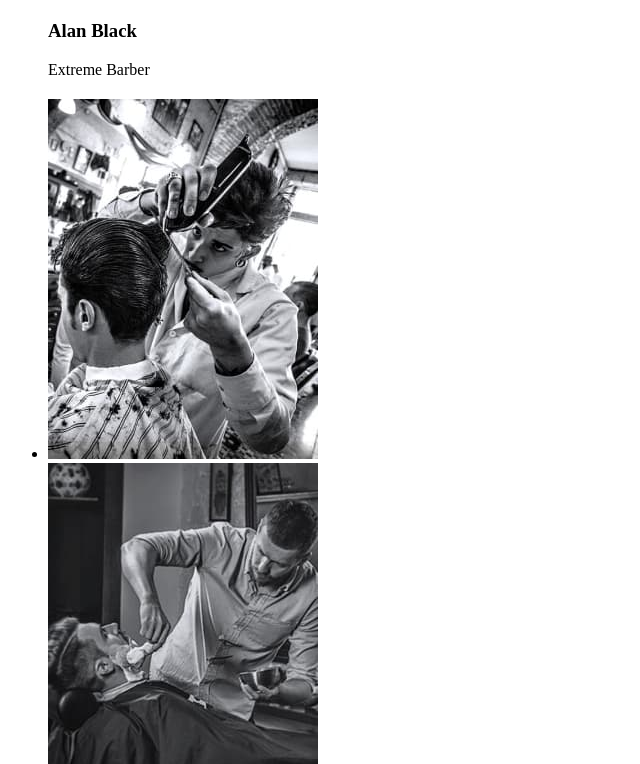
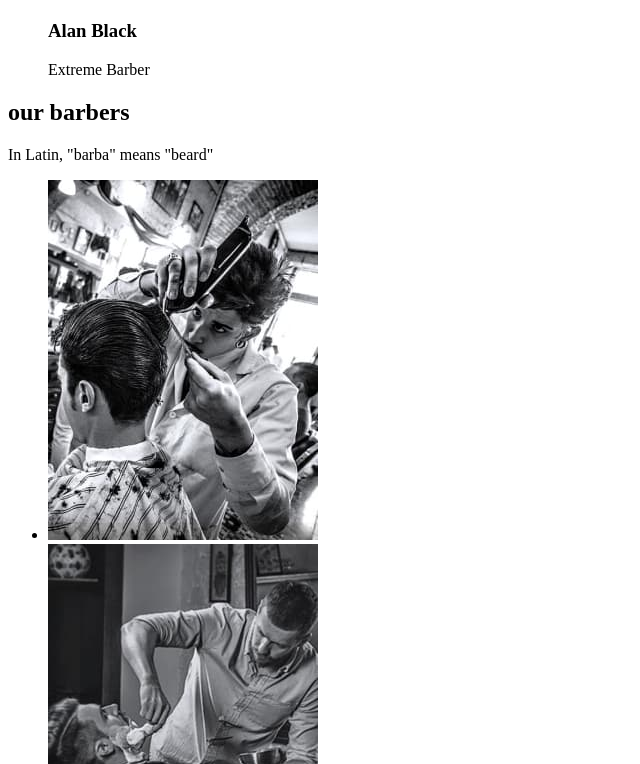
Before and after one commit to TaurusVB/barber, a plain HTML site: page index.html in a window 1280 px wide. Shown: the part 3896-4660 px from the top of the page, without its empty margins (0-640 px from the left). Drawn offline with Linux system fonts and the light colour scheme.

Commit message:
Update index.html

```diff
--- a/index.html
+++ b/index.html
@@ -7,7 +7,7 @@
     <title>Barbershop</title>
 </head>
 <body>
-    <header></header>
+    <header>
         <a href="">
         <img src="./img/Logo.svg" alt="Logo">
         </a>
@@ -21,6 +21,7 @@
         </nav>
         <a href="tel:+380441111111">+38 044 111 11 11</a>
         <button type="button">Online-booking</button>
+    </header>
     <main>
         <section>
             <p>A hair salon for men in Kyiv</p>
@@ -139,8 +140,8 @@
         </section>
 
         <section>
-            <h2></h2>
-            <p></p>
+            <h2>our barbers</h2>
+            <p>In Latin, "barba" means "beard"</p>
             <ul>
                 <li><img src="./img/img_6.jpg" alt="our barbers" width="270"></li>
                 <li><img src="./img/img_7.jpg" alt="our barbers" width="270"></li>
@@ -170,7 +171,7 @@
     </main>
 
     <footer>
-        <p>&#9400 Copyright 2020</p>
+        <p>&#9400;Copyright 2020</p>
         <ul>
             <li><a href="">Instagram</a></li>
             <li><a href=""></a>Youtube</li>
```
